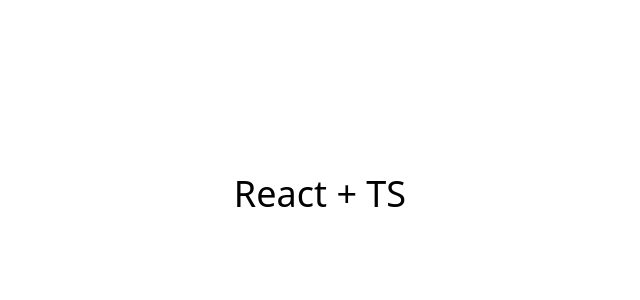
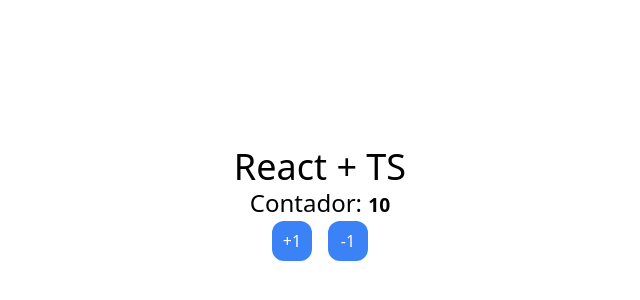
Before and after one commit to XavierLopez25/ReactNativeExpo, a React (Vite) app in the folder 01-bases/: page / in a window 1280 px wide. Shown: the part 196-496 px from the top of the page, without its empty margins (320-960 px from the left). Built offline with nearby package versions, Linux system fonts and the light colour scheme.

Commit message:
feat: Counter

```diff
--- a/01-bases/src/App.tsx
+++ b/01-bases/src/App.tsx
@@ -2,12 +2,17 @@
 // import { ObjectLiterals } from "./typescript/ObjectLiterals";
 // import { BasicFunctions } from "./typescript/BasicFunctions";
 
+import { Counter } from "./components/Counter";
+
 function App() {
   return (
-    <div className="flex justify-center items-center h-svh">
-      <h1 className="text-4xl mb-5">React + TS</h1> {/* <BasicTypes /> */}
+    <div className="flex flex-col justify-center items-center h-svh">
+      <h1 className="text-4xl">React + TS</h1>
+
+      {/* <BasicTypes /> */}
       {/* <ObjectLiterals /> */}
       {/* <BasicFunctions /> */}
+      <Counter />
     </div>
   );
 }
--- /dev/null
+++ b/01-bases/src/components/Counter.tsx
@@ -0,0 +1,35 @@
+import { useState } from "react";
+
+export const Counter = () => {
+  const [counter, setCounter] = useState<number>(10);
+
+  const increaseBy = (value: number) => {
+    // setCounter(counter + value);
+    // setCounter( (current) => current + value);
+    setCounter(Math.max(value + counter, 0));
+  };
+
+  return (
+    <>
+      <h3 className="text-2xl">
+        Contador: <small className="font-bold">{counter}</small>{" "}
+      </h3>
+
+      <div>
+        <button
+          onClick={() => increaseBy(1)}
+          className="p-2 bg-blue-500 rounded-xl w-10 mx-2 text-white hover:bg-blue-700 "
+        >
+          +1
+        </button>
+
+        <button
+          onClick={() => increaseBy(-1)}
+          className="p-2 bg-blue-500 rounded-xl w-10 mx-2 text-white hover:bg-blue-700 "
+        >
+          -1
+        </button>
+      </div>
+    </>
+  );
+};
```
